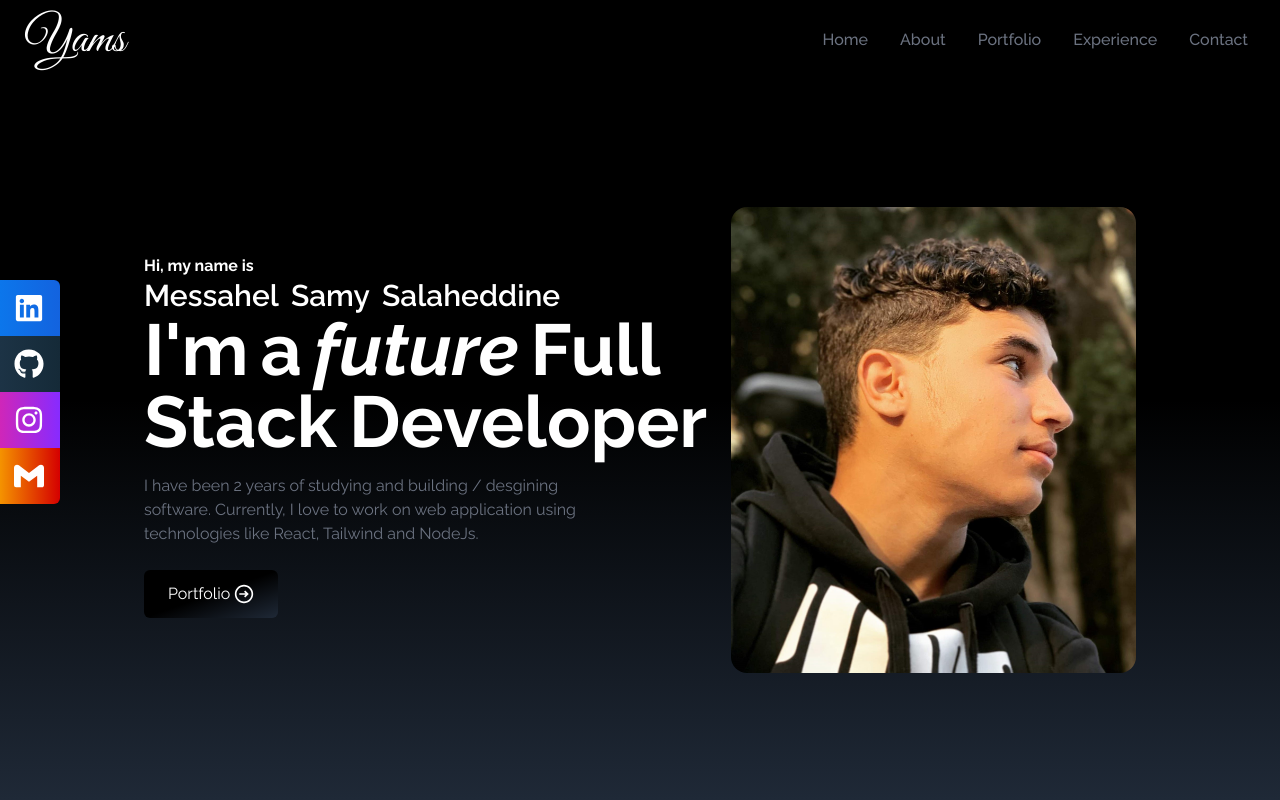
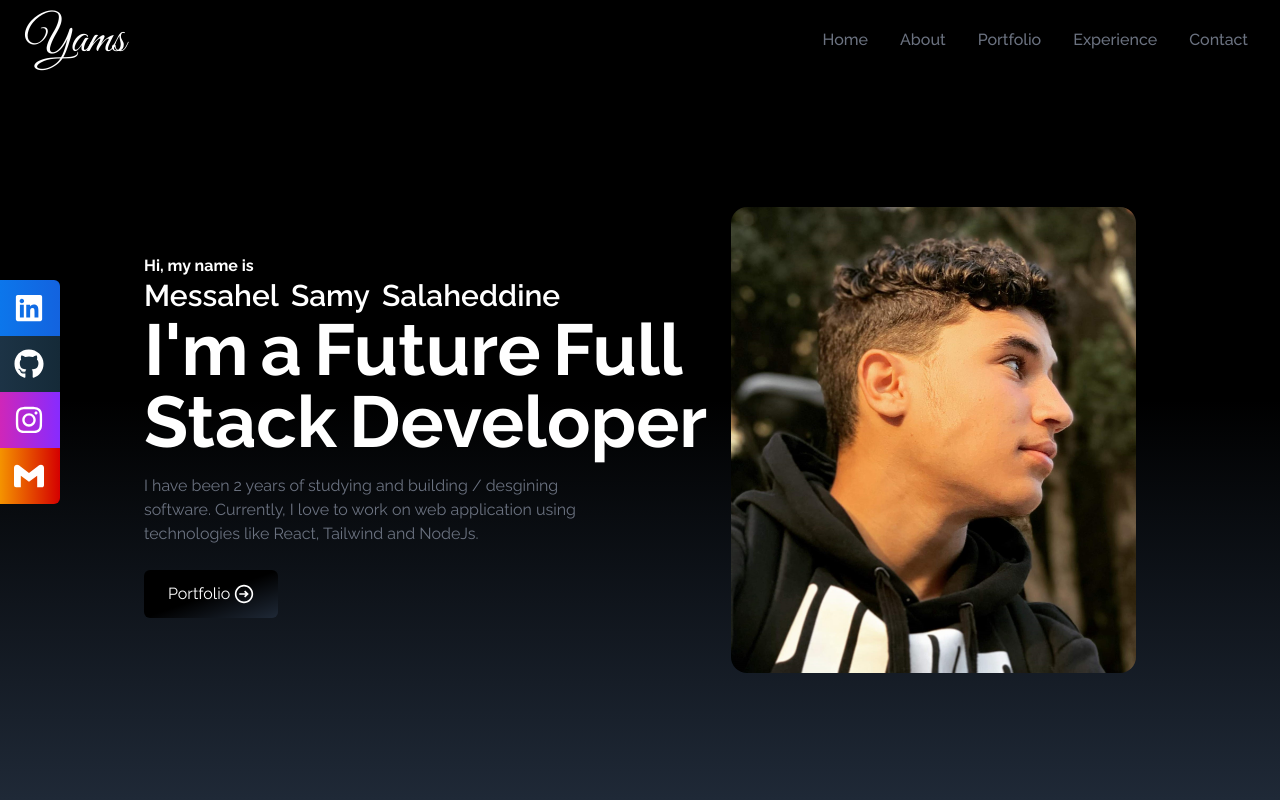
Before and after one commit to MessahelSamy/My-first-portfolio, a React (Create React App) app: page / in a window 1280 px wide. Shown: the top 800 px of the page. Built offline with nearby package versions, Linux system fonts and the light colour scheme.

Commit message:
qlq modif le 9 sep

```diff
--- a/public/index.html
+++ b/public/index.html
@@ -24,7 +24,7 @@
       work correctly both with client-side routing and a non-root public URL.
       Learn how to configure a non-root public URL by running `npm run build`.
     -->
-    <title>React App</title>
+    <title>Yams Portfolio</title>
   </head>
   <body>
     <noscript>You need to enable JavaScript to run this app.</noscript>
--- a/src/components/Contact.jsx
+++ b/src/components/Contact.jsx
@@ -13,7 +13,7 @@ const Contact = () => {
           </p>
         </div>
         <p className="flex justify-center py-6">
-          Submit the form below to get in touch with me
+          - Submit the form below to get in touch with me -
         </p>
 
         <div className=" flex justify-center items-center">
--- a/src/components/Home.jsx
+++ b/src/components/Home.jsx
@@ -38,8 +38,8 @@ function Home() {
           <h2 className="text-4xl sm:text-7xl font-bold text-white cursor-pointer">
             <span className=" hover:text-gray-700 duration-300 pr-3 ">I'm</span>
             <span className=" hover:text-gray-700 duration-300 pr-3">a</span>
-            <span className=" hover:text-gray-700 duration-300 italic pr-3">
-              future
+            <span className=" hover:text-gray-700 duration-300  pr-3">
+              Future
             </span>
             <span className=" hover:text-gray-700 duration-300 pr-3">Full</span>
             <br />
```
Also changed, not shown: 2 other files (tests, documents, lock files or other folders).
